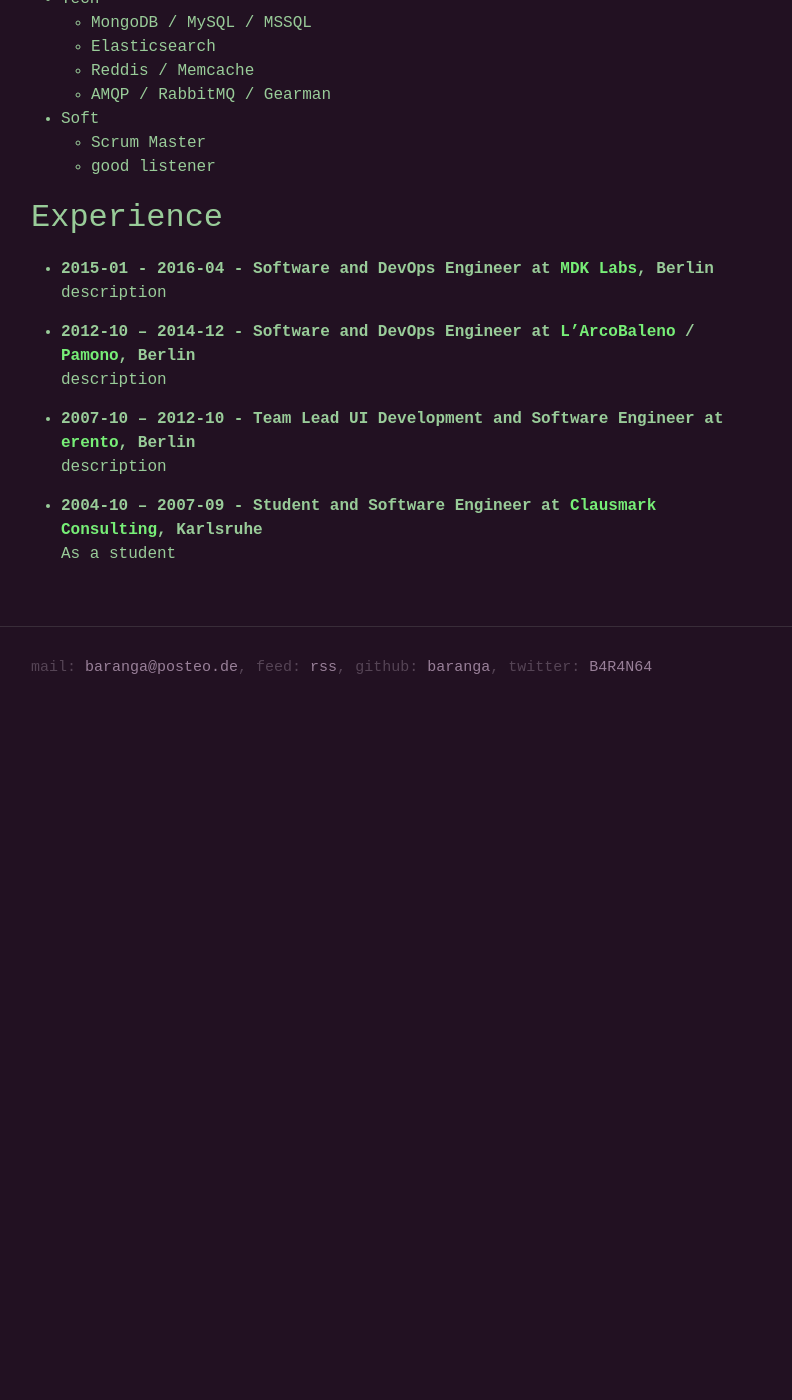
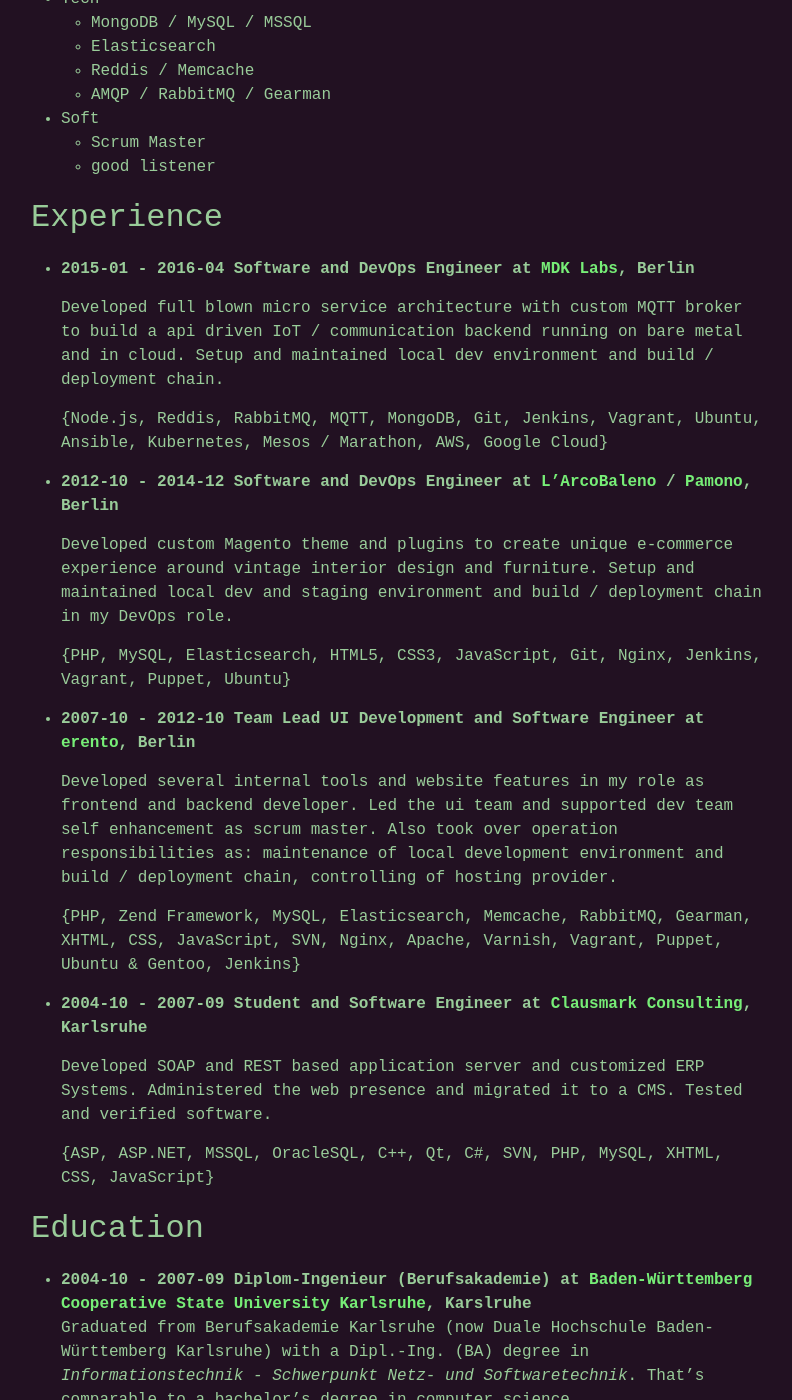
Before and after one commit to baranga/baranga.github.io, a Jekyll site: the page built from about.md, in a window 1280 px wide and 1400 px high, scrolled down 991 px. Shown: the whole window, without its empty margins (239-1031 px from the left). Built offline with Jekyll 4.4.1, drawn with Linux system fonts in a browser that asks for light colours; before the commit the page ends 1716 px from its top, so only the background shows below that.

Commit message:
add experience descriptions

```diff
--- a/about.md
+++ b/about.md
@@ -50,21 +50,51 @@ least I try to become one.
   - good listener
 
 ## Experience
-- **2015-01 - 2016-04 - Software and DevOps Engineer at [MDK Labs][mdk], Berlin**
+- **2015-01 - 2016-04 Software and DevOps Engineer at [MDK Labs][mdk], Berlin**
+
+  Developed full blown micro service architecture with custom MQTT broker to
+  build a api driven IoT / communication backend running on bare metal and in cloud.
+  Setup and maintained local dev environment and build / deployment chain.
+
+  {Node.js, Reddis, RabbitMQ, MQTT, MongoDB, Git, Jenkins, Vagrant, Ubuntu, Ansible,
+  Kubernetes, Mesos / Marathon, AWS, Google Cloud}
+
+- **2012-10 - 2014-12 Software and DevOps Engineer at [L'ArcoBaleno][lab] / [Pamono][pam], Berlin**
+
+  Developed custom Magento theme and plugins to create unique e-commerce
+  experience around vintage interior design and furniture. Setup and maintained
+  local dev and staging environment and build / deployment chain in my DevOps role.
+
+  {PHP, MySQL, Elasticsearch, HTML5, CSS3, JavaScript, Git, Nginx, Jenkins, Vagrant, Puppet, Ubuntu}
+
+- **2007-10 - 2012-10 Team Lead UI Development and Software Engineer at [erento][ere], Berlin**
+
+  Developed several internal tools and website features in my role as frontend
+  and backend developer. Led the ui team and supported dev team self enhancement
+  as scrum master. Also took over operation responsibilities as: maintenance of
+  local development environment and build / deployment chain, controlling of hosting
+  provider.
+
+  {PHP, Zend Framework, MySQL, Elasticsearch, Memcache, RabbitMQ, Gearman, XHTML,
+  CSS, JavaScript, SVN, Nginx, Apache, Varnish, Vagrant, Puppet, Ubuntu & Gentoo,
+  Jenkins}
+
+- **2004-10 - 2007-09 Student and Software Engineer at [Clausmark Consulting][cmc], Karlsruhe**
+
+  Developed SOAP and REST based application server and customized ERP Systems. Administered
+  the web presence and migrated it to a CMS. Tested and verified software.
+
+  {ASP, ASP.NET, MSSQL, OracleSQL, C++, Qt, C#, SVN, PHP, MySQL, XHTML, CSS, JavaScript}
+
+
+## Education
+- **2004-10 - 2007-09 Diplom-Ingenieur (Berufsakademie) at [Baden-Württemberg Cooperative State University Karlsruhe][dhk], Karslruhe**
   <br>
-  description
+  Graduated from Berufsakademie Karlsruhe (now Duale Hochschule Baden-Württemberg Karlsruhe)
+  with a Dipl.-Ing. (BA) degree in *Informationstechnik - Schwerpunkt Netz- und Softwaretechnik*.
+  That's comparable to a bachelor's degree in computer science.
 
-- **2012-10 – 2014-12 - Software and DevOps Engineer at [L'ArcoBaleno][lab] / [Pamono][pam], Berlin**
-  <br>
-  description
 
-- **2007-10 – 2012-10 - Team Lead UI Development and Software Engineer at [erento][ere], Berlin**
-  <br>
-  description
-
-- **2004-10 – 2007-09 - Student and Software Engineer at [Clausmark Consulting][cmc], Karlsruhe**
-  <br>
-  As a student
 
 
 [mdk]: https://mdk.io
```
Also changed, not shown: other parts of about.md (+1 -0 lines).
